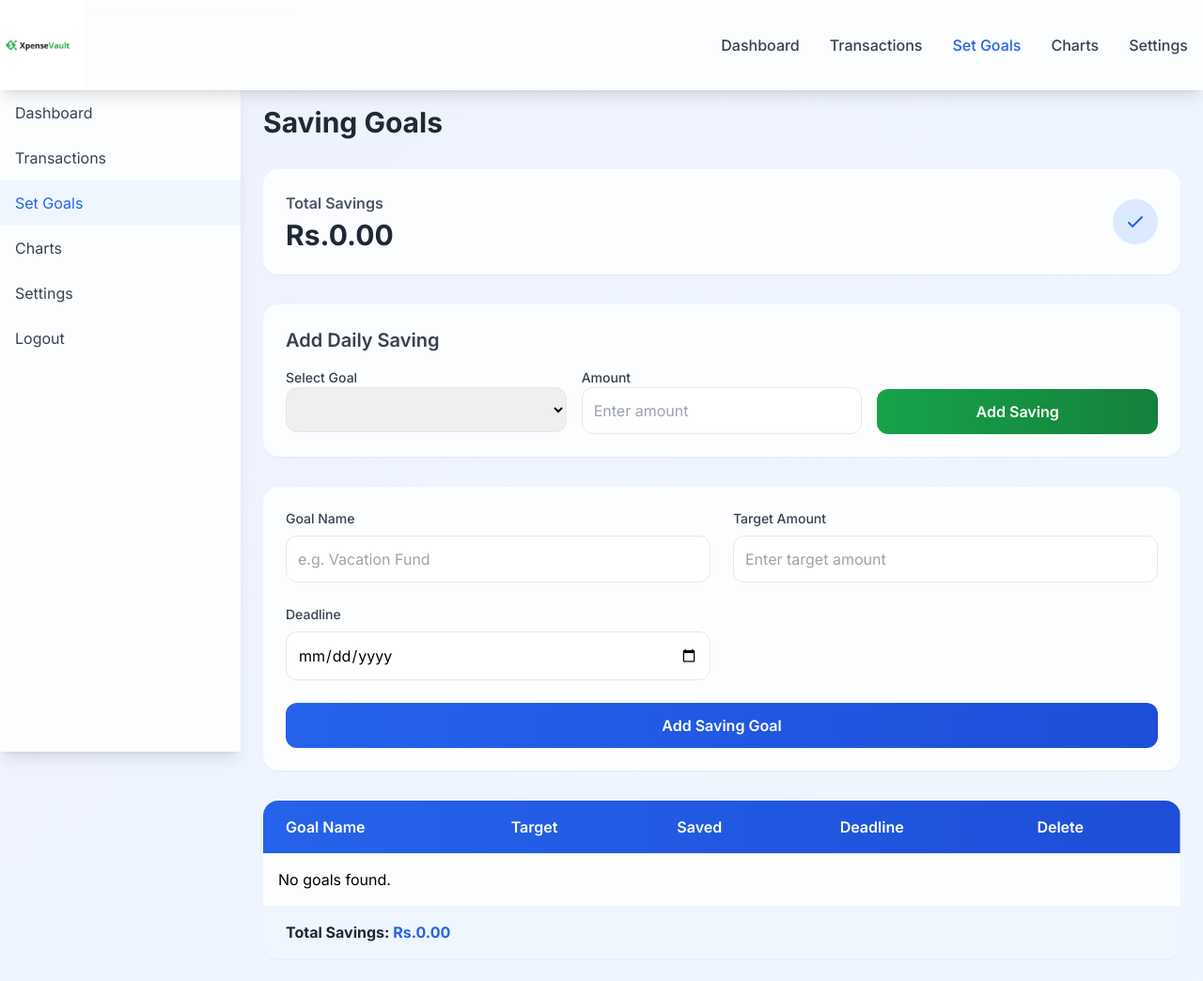
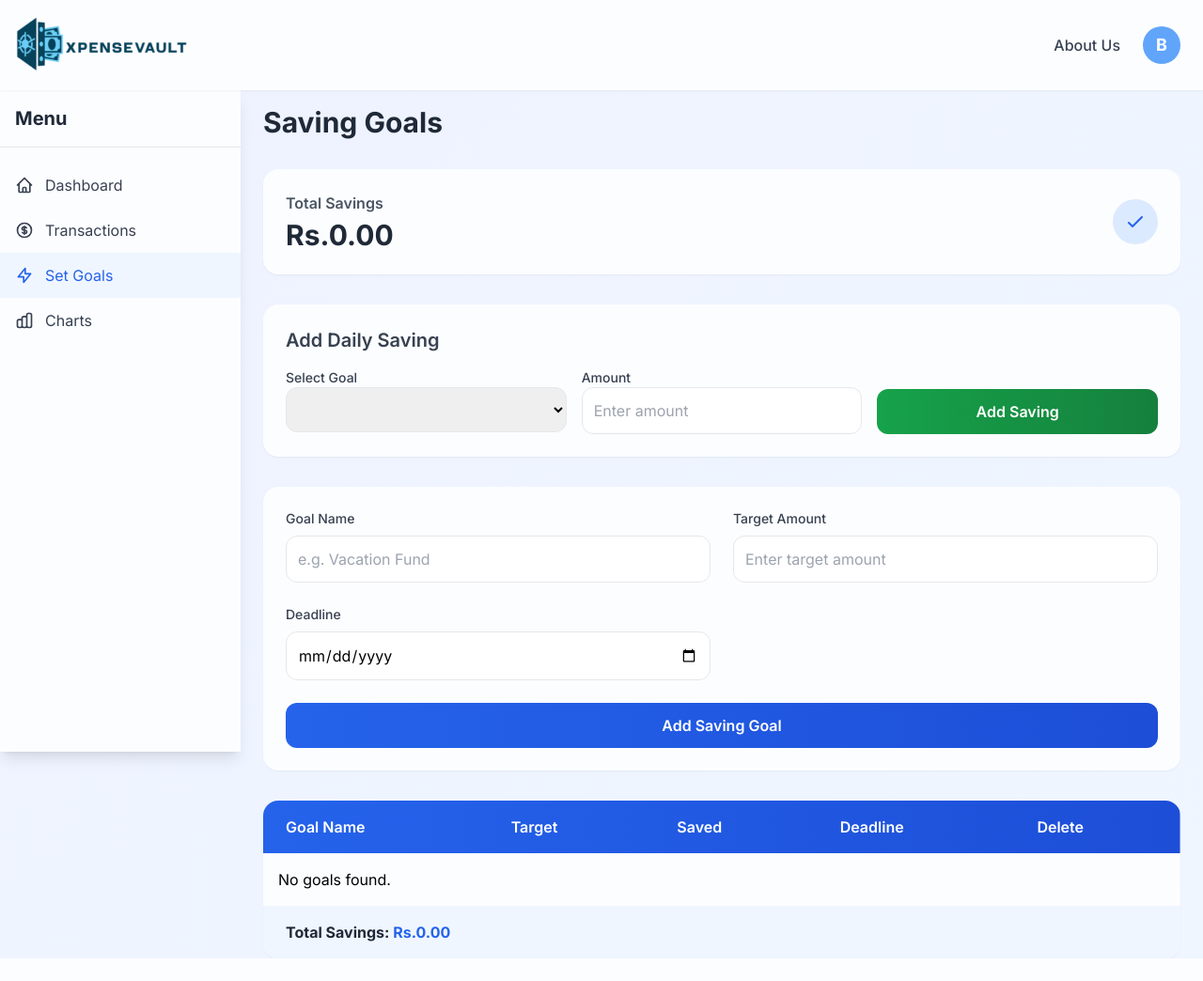
Before and after one commit to Supriya6462/ExpensesVault, a PHP site: page /ExpensesVault/Savinggoals.html in a window 1280 px wide. Shown: the whole page at 94% size. After the commit the page ends 1020 px from the top, so only its background shows below. Run offline with PHP 8.4, Linux system fonts and the light colour scheme; lists and menus that the app fills with data are empty; some libraries are stand-ins or nearby versions.

Commit message:
changed the UI and paths

```diff
--- a/Savinggoals.html
+++ b/Savinggoals.html
@@ -6,6 +6,7 @@
     <meta name="viewport" content="width=device-width, initial-scale=1.0" />
     <title>Saving Goals – Expense Tracker</title>
     <script src="https://cdn.tailwindcss.com"></script>
+    <script src="logout-modal.js"></script>
     <link
       href="https://fonts.googleapis.com/css2?family=Inter:wght@400;500;600;700&display=swap"
       rel="stylesheet"
@@ -13,64 +14,141 @@
   </head>
   <body class="font-['Inter'] bg-gradient-to-br from-indigo-50 to-blue-50 min-h-screen">
     <!-- NAVBAR -->
-    <nav class="fixed top-0 left-0 w-full z-50 bg-white/80 backdrop-blur-md shadow-lg">
-      <div class="max-w-7xl mx-auto px-4">
-        <div class="flex justify-between items-center h-24">
-          <div class="flex items-center -ml-6">
-            <img class="h-24 w-24 object-contain" src="images/logo.png" alt="Logo" />
+    <nav class="fixed top-0 left-0 w-full z-50 bg-white/80 backdrop-blur-xl shadow-sm">
+      <div class="container mx-auto px-6 py-4">
+        <div class="flex justify-between items-center h-16">
+          <!-- Logo -->
+          <a href="dashboard.html" class="flex items-center -ml-4">
+            <img src="images/newlogo.png" alt="Xpense Vault Logo" class="h-16" />
+          </a>
+
+          <!-- Right-side buttons -->
+          <div class="flex items-center space-x-6">
+            <a href="about.html" class="relative text-gray-700 hover:text-blue-600 font-medium after:content-[''] after:absolute after:bottom-[-2px] after:left-0 after:w-0 after:h-[2px] after:bg-blue-500 after:transition-all after:duration-300 hover:after:w-full">About Us</a>
+            <div class="relative">
+              <button id="profile-menu-button" class="w-10 h-10 rounded-full bg-blue-400 flex items-center justify-center text-white text-lg font-bold focus:outline-none">B</button>
+              <div id="profile-dropdown" class="hidden absolute right-0 mt-2 w-72 bg-white rounded-xl shadow-lg py-4 z-50">
+                <div class="px-6 pb-2">
+                  <div class="font-semibold text-lg text-gray-900">Bhawesh Ganesh</div>
+                  <div class="text-gray-500 font-semibold text-sm truncate">bhaweshganesh57@g...</div>
                 </div>
-          <div class="hidden md:flex space-x-8">
-            <a href="dashboard.html" class="text-gray-700 hover:text-blue-600 font-medium">Dashboard</a>
-            <a href="transactions.html" class="text-gray-700 hover:text-blue-600 font-medium">Transactions</a>
-            <a href="Savinggoals.html" class="text-blue-600 font-medium">Set Goals</a>
-            <a href="charts.html" class="text-gray-700 hover:text-blue-600 font-medium">Charts</a>
-            <a href="settings.html" class="text-gray-700 hover:text-blue-600 font-medium">Settings</a>
+                <div class="border-t my-2"></div>
+                <a href="settings.html" class="flex items-center px-6 py-2 text-gray-800 hover:bg-gray-50">
+                  <svg class="w-5 h-5 mr-3 text-gray-500" fill="none" stroke="currentColor" viewBox="0 0 24 24"><path stroke-linecap="round" stroke-linejoin="round" stroke-width="2" d="M12 4.354a4 4 0 110 7.292m0 0a4 4 0 100-7.292m0 0V3m0 8.646V21m0 0a9 9 0 110-18 9 9 0 010 18z" /></svg>
+                  Settings
+                </a>
+                <a href="#" onclick="showLogoutModal()" class="flex items-center px-6 py-2 text-red-600 hover:bg-red-50 font-semibold">
+                  <svg class="w-5 h-5 mr-3 text-red-500" fill="none" stroke="currentColor" viewBox="0 0 24 24"><path stroke-linecap="round" stroke-linejoin="round" stroke-width="2" d="M17 16l4-4m0 0l-4-4m4 4H7" /></svg>
+                  Logout
+                </a>
               </div>
+            </div>
+
+            <!-- Mobile Menu Button -->
             <div class="md:hidden">
-            <button id="mobile-menu-button" class="text-gray-700 hover:text-blue-600 focus:outline-none">
+              <button id="mobile-menu-button" class="p-2 rounded-md text-gray-700 hover:text-blue-600 hover:bg-gray-100 focus:outline-none">
                 <svg class="h-6 w-6" fill="none" stroke="currentColor" viewBox="0 0 24 24">
-                <path stroke-linecap="round" stroke-linejoin="round" stroke-width="2"
-                  d="M4 6h16M4 12h16M4 18h16" />
+                  <path stroke-linecap="round" stroke-linejoin="round" stroke-width="2" d="M4 6h16M4 12h16M4 18h16" />
                 </svg>
               </button>
             </div>
           </div>
         </div>
-      <div id="mobile-menu" class="md:hidden hidden px-2 pt-2 pb-3 space-y-1">
-        <a href="dashboard.html" class="block px-3 py-2 rounded-md text-gray-700 hover:text-blue-600 hover:bg-blue-50">Dashboard</a>
-        <a href="transactions.html" class="block px-3 py-2 rounded-md text-gray-700 hover:text-blue-600 hover:bg-blue-50">Transactions</a>
-        <a href="Savinggoals.html" class="block px-3 py-2 rounded-md text-blue-600 bg-blue-50">Set Goals</a>
-        <a href="charts.html" class="block px-3 py-2 rounded-md text-gray-700 hover:text-blue-600 hover:bg-blue-50">Charts</a>
-        <a href="settings.html" class="block px-3 py-2 rounded-md text-gray-700 hover:text-blue-600 hover:bg-blue-50">Settings</a>
-        <a href="logout.php" class="block px-3 py-2 rounded-md text-gray-700 hover:text-blue-600 hover:bg-blue-50">Logout</a>
+
+        <!-- Mobile Menu -->
+        <div class="hidden md:hidden bg-white shadow-lg rounded-lg mt-2" id="mobile-menu">
+          <div class="px-2 pt-2 pb-3 space-y-1">
+            <a href="dashboard.html" class="block px-3 py-2 rounded-md text-gray-700 hover:text-blue-600 hover:bg-blue-50">
+              <div class="flex items-center">
+                <svg class="w-5 h-5 mr-3" fill="none" stroke="currentColor" viewBox="0 0 24 24">
+                  <path stroke-linecap="round" stroke-linejoin="round" stroke-width="2" d="M3 12l2-2m0 0l7-7 7 7M5 10v10a1 1 0 001 1h3m10-11l2 2m-2-2v10a1 1 0 01-1 1h-3m-6 0a1 1 0 001-1v-4a1 1 0 011-1h2a1 1 0 011 1v4a1 1 0 001 1m-6 0h6" />
+                </svg>
+                Dashboard
+              </div>
+            </a>
+            <a href="transactions.html" class="block px-3 py-2 rounded-md text-gray-700 hover:text-blue-600 hover:bg-blue-50">
+              <div class="flex items-center">
+                <svg class="w-5 h-5 mr-3" fill="none" stroke="currentColor" viewBox="0 0 24 24">
+                  <path stroke-linecap="round" stroke-linejoin="round" stroke-width="2" d="M12 8c-1.657 0-3 .895-3 2s1.343 2 3 2 3 .895 3 2-1.343 2-3 2m0-8c1.11 0 2.08.402 2.599 1M12 8V7m0 1v8m0 0v1m0-1c-1.11 0-2.08-.402-2.599-1M21 12a9 9 0 11-18 0 9 9 0 0118 0z" />
+                </svg>
+                Transactions
+              </div>
+            </a>
+            <a href="Savinggoals.html" class="block px-3 py-2 rounded-md text-blue-600 bg-blue-50">
+              <div class="flex items-center">
+                <svg class="w-5 h-5 mr-3" fill="none" stroke="currentColor" viewBox="0 0 24 24">
+                  <path stroke-linecap="round" stroke-linejoin="round" stroke-width="2" d="M13 7h8m0 0v8m0-8l-8 8-4-4-6 6" />
+                </svg>
+                Set Goals
+              </div>
+            </a>
+            <a href="charts.html" class="block px-3 py-2 rounded-md text-gray-700 hover:text-blue-600 hover:bg-blue-50">
+              <div class="flex items-center">
+                <svg class="w-5 h-5 mr-3" fill="none" stroke="currentColor" viewBox="0 0 24 24">
+                  <path stroke-linecap="round" stroke-linejoin="round" stroke-width="2" d="M9 19v-6a2 2 0 00-2-2H5a2 2 0 00-2 2v6a2 2 0 002 2h2a2 2 0 002-2zm0 0V9a2 2 0 012-2h2a2 2 0 012 2v10m-6 0a2 2 0 002 2h2a2 2 0 002-2m0 0V5a2 2 0 012-2h2a2 2 0 012 2v14a2 2 0 01-2 2h-2a2 2 0 01-2-2z" />
+                </svg>
+                Charts
+              </div>
+            </a>
+          </div>
+        </div>
       </div>
     </nav>
 
     <!-- SIDEBAR -->
-    <div id="sidebar"
-         class="bg-white/80 backdrop-blur-md shadow-lg w-64 fixed h-[calc(100%-6rem)] top-24
-                transform -translate-x-full md:translate-x-0 transition-transform duration-300 z-20">
+    <div id="sidebar" class="bg-white/80 backdrop-blur-md shadow-lg w-64 fixed h-[calc(100%-6rem)] top-24 transform transition-transform duration-300 md:translate-x-0 -translate-x-full z-20">
+      <div class="flex items-center justify-between p-4 border-b">
+        <h2 class="text-xl font-bold text-gray-800">Menu</h2>
+        <button id="sidebar-close-btn" class="text-gray-500 hover:text-gray-700 focus:outline-none md:hidden">
+          ✖
+        </button>
+      </div>
+      <nav class="mt-4">
         <ul>
-        <li><a href="dashboard.html"     class="flex items-center px-4 py-3 text-gray-700 hover:bg-blue-50 hover:text-blue-600">Dashboard</a></li>
-        <li><a href="transactions.html"  class="flex items-center px-4 py-3 text-gray-700 hover:bg-blue-50 hover:text-blue-600">Transactions</a></li>
-        <li><a href="Savinggoals.html"    class="flex items-center px-4 py-3 text-blue-600 bg-blue-50">Set Goals</a></li>
-        <li><a href="charts.html"        class="flex items-center px-4 py-3 text-gray-700 hover:bg-blue-50 hover:text-blue-600">Charts</a></li>
-        <li><a href="settings.html"      class="flex items-center px-4 py-3 text-gray-700 hover:bg-blue-50 hover:text-blue-600">Settings</a></li>
-        <li><a href="logout.php"         class="flex items-center px-4 py-3 text-gray-700 hover:bg-blue-50 hover:text-blue-600">Logout</a></li>
+          <li>
+            <a href="dashboard.html" class="flex items-center px-4 py-3 text-gray-700 hover:bg-blue-50 hover:text-blue-600 transition-colors">
+              <svg class="w-5 h-5 mr-3" fill="none" stroke="currentColor" viewBox="0 0 24 24">
+                <path stroke-linecap="round" stroke-linejoin="round" stroke-width="2" d="M3 12l2-2m0 0l7-7 7 7M5 10v10a1 1 0 001 1h3m10-11l2 2m-2-2v10a1 1 0 01-1 1h-3m-6 0a1 1 0 001-1v-4a1 1 0 011-1h2a1 1 0 011 1v4a1 1 0 001 1m-6 0h6" />
+              </svg>
+              Dashboard
+            </a>
+          </li>
+          <li>
+            <a href="transactions.html" class="flex items-center px-4 py-3 text-gray-700 hover:bg-blue-50 hover:text-blue-600 transition-colors">
+              <svg class="w-5 h-5 mr-3" fill="none" stroke="currentColor" viewBox="0 0 24 24">
+                <path stroke-linecap="round" stroke-linejoin="round" stroke-width="2" d="M12 8c-1.657 0-3 .895-3 2s1.343 2 3 2 3 .895 3 2-1.343 2-3 2m0-8c1.11 0 2.08.402 2.599 1M12 8V7m0 1v8m0 0v1m0-1c-1.11 0-2.08-.402-2.599-1M21 12a9 9 0 11-18 0 9 9 0 0118 0z" />
+              </svg>
+              Transactions
+            </a>
+          </li>
+          <li>
+            <a href="Savinggoals.html" class="flex items-center px-4 py-3 text-blue-600 bg-blue-50">
+              <svg class="w-5 h-5 mr-3" fill="none" stroke="currentColor" viewBox="0 0 24 24">
+                <path stroke-linecap="round" stroke-linejoin="round" stroke-width="2" d="M13 10V3L4 14h7v7l9-11h-7z" />
+              </svg>
+              Set Goals
+            </a>
+          </li>
+          <li>
+            <a href="charts.html" class="flex items-center px-4 py-3 text-gray-700 hover:bg-blue-50 hover:text-blue-600 transition-colors">
+              <svg class="w-5 h-5 mr-3" fill="none" stroke="currentColor" viewBox="0 0 24 24">
+                <path stroke-linecap="round" stroke-linejoin="round" stroke-width="2" d="M9 19v-6a2 2 0 00-2-2H5a2 2 0 00-2 2v6a2 2 0 002 2h2a2 2 0 002-2zm0 0V9a2 2 0 012-2h2a2 2 0 012 2v10m-6 0a2 2 0 002 2h2a2 2 0 002-2m0 0V5a2 2 0 012-2h2a2 2 0 012 2v14a2 2 0 01-2 2h-2a2 2 0 01-2-2z" />
+              </svg>
+              Charts
+            </a>
+          </li>
         </ul>
+      </nav>
     </div>
-    <button id="mobile-menu-btn"
-            class="fixed top-20 left-3 z-30 md:hidden text-gray-700 text-xl hover:text-blue-600 transition-all duration-200 hover:scale-110">
-      ☰
-    </button>
+
 
     <!-- MAIN CONTENT -->
-    <div class="ml-0 md:ml-64 p-6 pt-28">
+    <div class="ml-0 md:ml-64 px-4 sm:px-6 pt-28">
       <div class="max-w-6xl mx-auto">
-        <h1 class="text-3xl font-bold text-gray-800 mb-8">Saving Goals</h1>
+        <h1 class="text-2xl sm:text-3xl font-bold text-gray-800 mb-6 sm:mb-8">Saving Goals</h1>
 
         <!-- Total Savings Card -->
-        <div class="bg-white/80 backdrop-blur-md p-6 rounded-2xl shadow-sm mb-8">
+        <div class="bg-white/80 backdrop-blur-md p-4 sm:p-6 rounded-2xl shadow-sm mb-6 sm:mb-8">
           <div class="flex items-center justify-between">
             <div>
               <h3 class="font-semibold text-gray-600 mb-1">Total Savings</h3>
@@ -107,6 +185,24 @@
           </div>
         </div>
 
+        <!-- Logout Modal -->
+        <div id="logoutModal" class="fixed inset-0 bg-gray-600 bg-opacity-50 overflow-y-auto h-full w-full hidden z-50 flex items-center justify-center">
+          <div class="relative bg-white rounded-lg shadow-xl p-8 max-w-md w-full mx-4 transform transition-all">
+            <div class="text-center">
+              <h3 class="text-xl font-semibold text-gray-900 mb-4">Confirm Logout</h3>
+              <p class="text-gray-500 mb-6">Are you sure you want to log out?</p>
+              <div class="flex justify-center space-x-4">
+                <button onclick="hideLogoutModal()" class="px-6 py-2.5 bg-gray-100 text-gray-700 rounded-lg font-semibold hover:bg-gray-200 transition-all duration-200">
+                  Cancel
+                </button>
+                <button onclick="processLogout()" class="px-6 py-2.5 bg-red-500 text-white rounded-lg font-semibold hover:bg-red-600 transition-all duration-200">
+                  Logout
+                </button>
+              </div>
+            </div>
+          </div>
+        </div>
+
         <!-- New Goal Form -->
         <div class="bg-white/80 backdrop-blur-md p-6 rounded-2xl shadow-sm mb-8">
           <div class="space-y-6">
@@ -136,7 +232,9 @@
 
         <!-- Goals Table -->
         <div class="bg-white/80 backdrop-blur-md rounded-2xl shadow-sm overflow-hidden">
-          <table class="w-full">
+          <div class="overflow-x-auto -mx-4 sm:mx-0">
+            <div class="inline-block min-w-full align-middle px-4 sm:px-0">
+              <table class="min-w-full">
                 <thead class="bg-gradient-to-r from-blue-600 to-blue-700">
               <tr>
                 <th class="py-4 px-6 text-left text-white font-semibold">Goal Name</th>
@@ -164,18 +262,64 @@
 
     <script src="goals.js"></script>
     <script>
-      // Mobile menu toggle
-      const menuBtn = document.getElementById('mobile-menu-button');
-      const menu = document.getElementById('mobile-menu');
-      const sideBtn = document.getElementById('mobile-menu-btn');
+      // Profile dropdown toggle
+      const profileButton = document.getElementById('profile-menu-button');
+      const profileDropdown = document.getElementById('profile-dropdown');
+
+      profileButton.addEventListener('click', function(e) {
+        e.stopPropagation();
+        profileDropdown.classList.toggle('hidden');
+      });
+
+      document.addEventListener('click', function(e) {
+        if (!profileDropdown.contains(e.target)) {
+          profileDropdown.classList.add('hidden');
+        }
+      });
+
+      // Mobile Menu Toggle
+      const mobileMenuButton = document.getElementById('mobile-menu-button');
+      const mobileMenu = document.getElementById('mobile-menu');
+      const sidebarCloseBtn = document.getElementById('sidebar-close-btn');
       const sidebar = document.getElementById('sidebar');
 
-      menuBtn.addEventListener('click', () => {
-        menu.classList.toggle('hidden');
+      mobileMenuButton.addEventListener('click', function() {
+        mobileMenu.classList.toggle('hidden');
       });
-      sideBtn.addEventListener('click', () => {
-        sidebar.classList.toggle('-translate-x-full');
+
+      // Close mobile menu when clicking outside
+      document.addEventListener('click', function(e) {
+        if (!mobileMenu.contains(e.target) && !mobileMenuButton.contains(e.target)) {
+          mobileMenu.classList.add('hidden');
+        }
       });
+
+      // Logout modal functions
+      function showLogoutModal() {
+        document.getElementById('logoutModal').classList.remove('hidden');
+      }
+
+      function hideLogoutModal() {
+        document.getElementById('logoutModal').classList.add('hidden');
+      }
+
+      function processLogout() {
+        fetch('process_logout.php', {
+          method: 'POST'
+        })
+        .then(response => response.json())
+        .then(data => {
+          if (data.status === 'success') {
+            window.location.href = 'l.html';
+          }
+        })
+        .catch(error => {
+          console.error('Error:', error);
+          window.location.href = 'l.html';
+        });
+      }
     </script>
+
+
 </body>
 </html>
--- a/reset.html
+++ b/reset.html
@@ -9,9 +9,9 @@
 </head>
 <body class="min-h-screen bg-gradient-to-br from-indigo-50 to-blue-50 flex items-center justify-center p-4 font-['Inter']">
     <div class="w-full max-w-[500px]">
-        <div class="bg-white/80 backdrop-blur-xl p-8 rounded-3xl shadow-lg transition-all duration-200 hover:shadow-xl">
-            <div class="text-center mb-8">
-                <img src="images/logo.png" alt="Xpense Vault Logo" class="w-20 h-20 object-cover rounded-2xl mx-auto mb-4 transition-all duration-200 hover:scale-105 hover:rotate-2">
+        <div class="bg-white/80 backdrop-blur-xl p-6 sm:p-8 rounded-3xl shadow-lg transition-all duration-200 hover:shadow-xl">
+            <div class="text-center mb-6 sm:mb-8">
+                <img src="images/newlogo.png" alt="Xpense Vault Logo" class="w-40 h-40 object-contain rounded-2xl mx-auto mb-4 sm:mb-6 transition-transform ">
                 <h2 class="text-2xl font-bold text-gray-800 mb-2 hover:text-blue-600 transition-colors duration-200">Reset Your Password</h2>
                 <p class="text-gray-600 text-sm hover:text-blue-500 transition-colors duration-200">Enter your new password below</p>
             </div>
--- a/signup.php
+++ b/signup.php
@@ -50,7 +50,7 @@ if ($_SERVER["REQUEST_METHOD"] == "POST") {
         $_SESSION['reset_token'] = $reset_token;
 
         // Generate verification link - Fixed URL
-        $verification_link = "http://localhost/collab3/Xpense-vault/verify.php?token=" . $reset_token;
+        $verification_link = "http://localhost/ExpensesVault/verify.php?token=" . $reset_token;
         error_log("Verification link generated: " . $verification_link);
 
         // Prepare email content
--- a/verify.php
+++ b/verify.php
@@ -14,7 +14,7 @@ require 'db_setup.php';
 <body class="min-h-screen bg-gradient-to-br from-indigo-50 to-blue-50 flex items-center justify-center font-['Inter']">
 
 <div class="bg-white/90 backdrop-blur-lg p-10 rounded-3xl shadow-2xl text-center max-w-md mx-auto">
-    <img src="images/logo.png" alt="Xpense Vault Logo" class="w-24 h-24 object-cover rounded-2xl mx-auto mb-6 transition-transform hover:scale-110 hover:rotate-2">
+    <img src="images/newlogo.png" alt="Xpense Vault Logo" class="w-24 h-24 object-contain rounded-2xl mx-auto mb-6 transition-transform hover:scale-105">
     <?php
     if (isset($_GET['token'])) {
         $token = mysqli_real_escape_string($conn, $_GET['token']);
```
Also changed, not shown: charts.html (+112 -41 lines), dashboard.html (+96 -51 lines), transactions.html (+96 -43 lines). Lines whose indentation alone changed are shown as unchanged.
